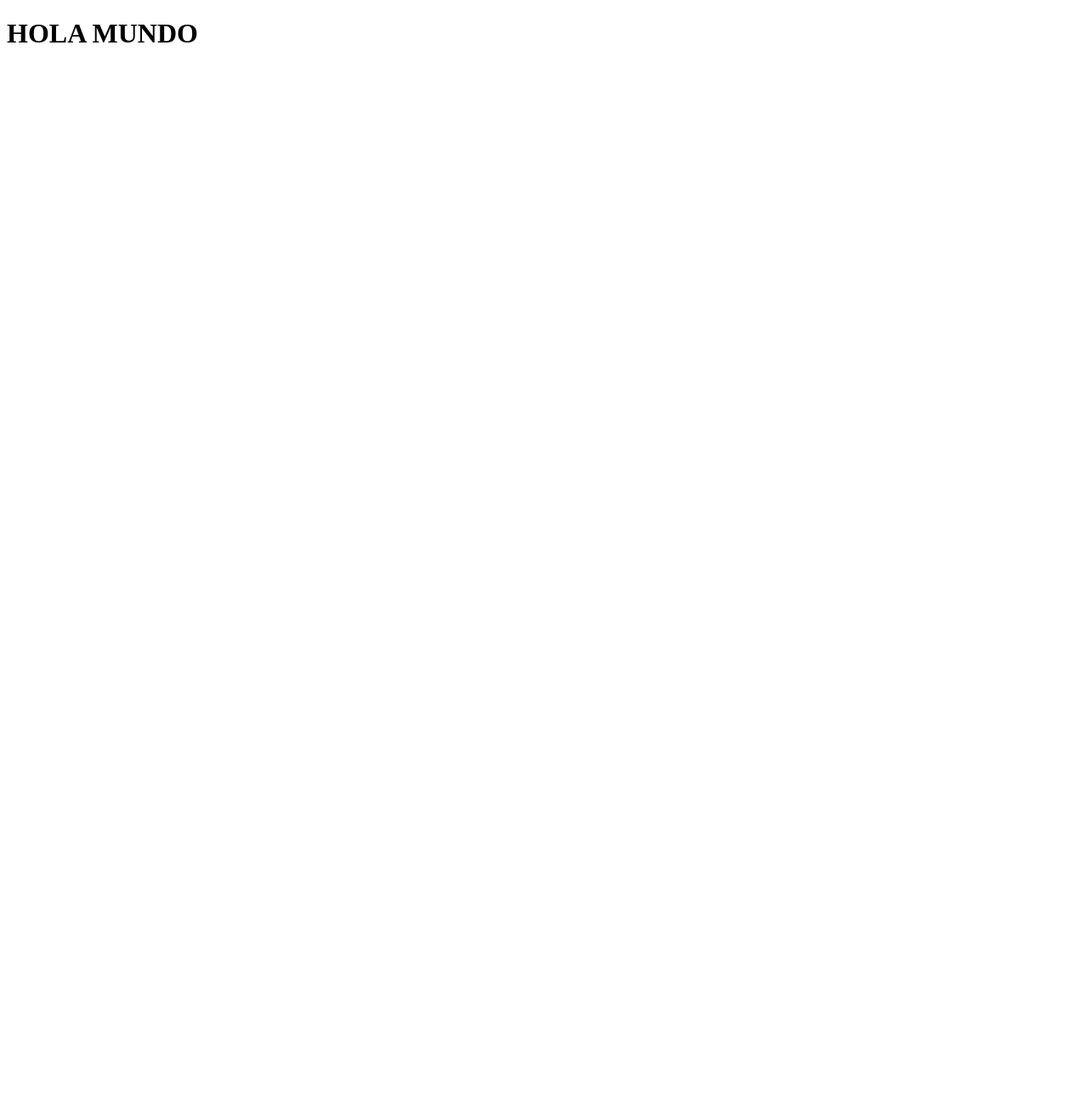
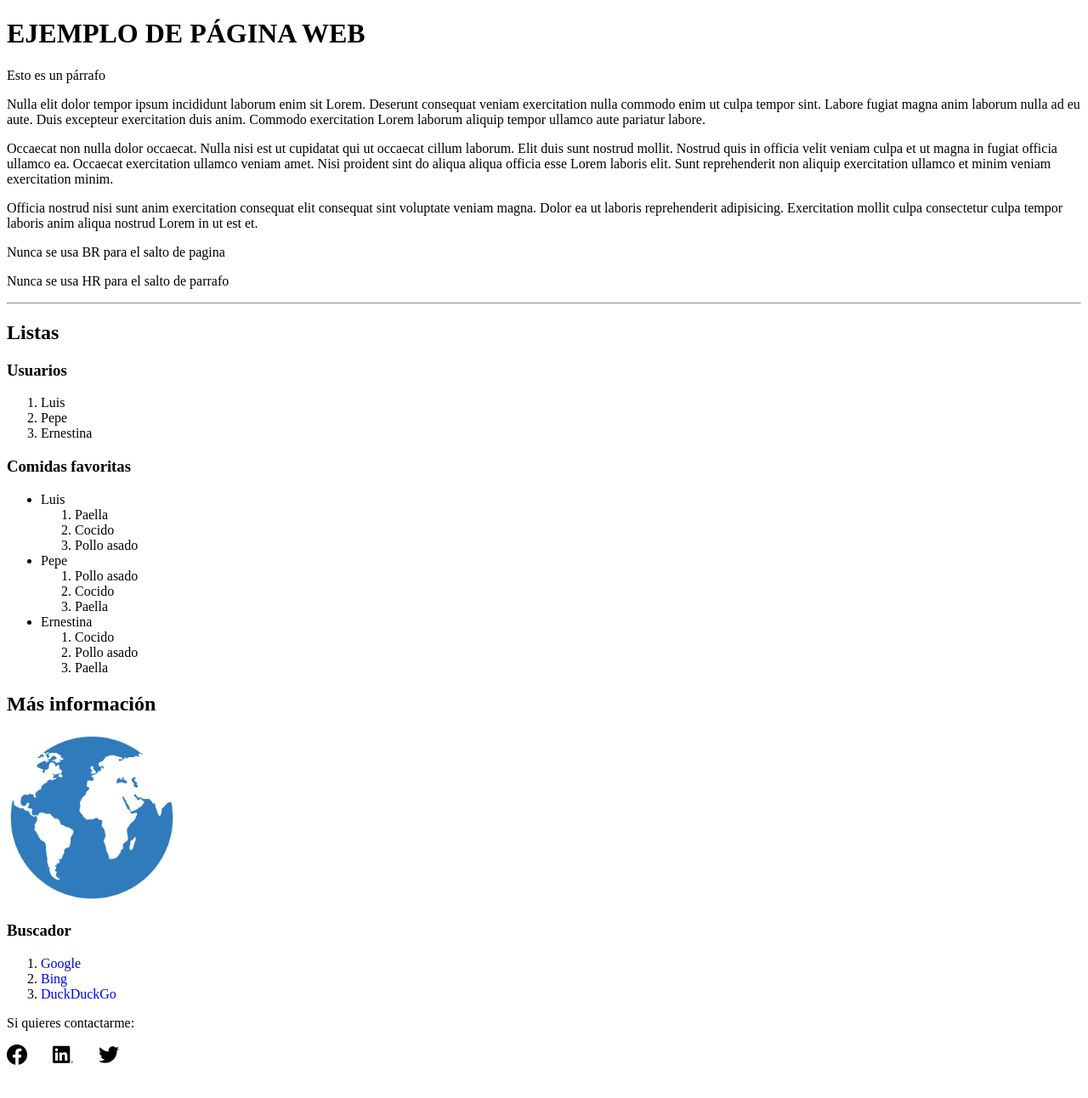
Before and after one commit to DaAlexis24/MD1_UD1, a website: page index.html in a window 1280 px wide. Shown: the whole page at 85% size. Before the commit the page ends 800 px from the top, so only its background shows below. Drawn offline with Linux system fonts and the light colour scheme.

Commit message:
Add index.html and assests folder

```diff
--- a/index.html
+++ b/index.html
@@ -3,10 +3,132 @@
   <head>
     <meta charset="UTF-8" />
     <meta name="viewport" content="width=device-width, initial-scale=1.0" />
+    <meta name="description" content="Ejemplo de página web" />
+    <link rel="shortcut icon" href="favicon-32x32.png" type="image/png" />
+    <style>
+      a {
+        text-decoration: none;
+      }
+    </style>
     <title>Web Sample</title>
   </head>
   <body>
-    <h1>HOLA MUNDO</h1>
+    <h1>EJEMPLO DE PÁGINA WEB</h1>
+    <p>Esto es un párrafo</p>
+    <p>
+      Nulla elit dolor tempor ipsum incididunt laborum enim sit Lorem. Deserunt
+      consequat veniam exercitation nulla commodo enim ut culpa tempor sint.
+      Labore fugiat magna anim laborum nulla ad eu aute. Duis excepteur
+      exercitation duis anim. Commodo exercitation Lorem laborum aliquip tempor
+      ullamco aute pariatur labore.
+    </p>
+    <p>
+      Occaecat non nulla dolor occaecat. Nulla nisi est ut cupidatat qui ut
+      occaecat cillum laborum. Elit duis sunt nostrud mollit. Nostrud quis in
+      officia velit veniam culpa et ut magna in fugiat officia ullamco ea.
+      Occaecat exercitation ullamco veniam amet. Nisi proident sint do aliqua
+      aliqua officia esse Lorem laboris elit. Sunt reprehenderit non aliquip
+      exercitation ullamco et minim veniam exercitation minim.
+    </p>
+    <p>
+      Officia nostrud nisi sunt anim exercitation consequat elit consequat sint
+      voluptate veniam magna. Dolor ea ut laboris reprehenderit adipisicing.
+      Exercitation mollit culpa consectetur culpa tempor laboris anim aliqua
+      nostrud Lorem in ut est et.
+    </p>
+    <p>Nunca se usa BR para el salto de pagina</p>
+    <p>Nunca se usa HR para el salto de parrafo</p>
+    <hr />
+    <h2>Listas</h2>
+    <h3>Usuarios</h3>
+    <ol>
+      <li>Luis</li>
+      <li>Pepe</li>
+      <li>Ernestina</li>
+    </ol>
+    <!-- - Agrega una lista desordenada con 3 elementos
+   cada uno con una lista anidada con 3 elementos -->
+    <h3>Comidas favoritas</h3>
+    <ul>
+      <li>
+        Luis
+        <ol>
+          <li>Paella</li>
+          <li>Cocido</li>
+          <li>Pollo asado</li>
+        </ol>
+      </li>
+      <li>
+        Pepe
+        <ol>
+          <li>Pollo asado</li>
+          <li>Cocido</li>
+          <li>Paella</li>
+        </ol>
+      </li>
+      <li>
+        Ernestina
+        <ol>
+          <li>Cocido</li>
+          <li>Pollo asado</li>
+          <li>Paella</li>
+        </ol>
+      </li>
+    </ul>
+    <h2>Más información</h2>
+    <img
+      width="200"
+      height="200"
+      src="assets/world.logo.png"
+      alt="Imagen básica del mundo"
+    />
+    <h3>Buscador</h3>
+    <ol>
+      <li><a href="https://google.com" target="_blank">Google</a></li>
+      <li><a href="https://bing.com">Bing</a></li>
+      <li><a href="https://duckduckgo.com">DuckDuckGo</a></li>
+    </ol>
+    <p>Si quieres contactarme:</p>
+    <!-- SVG ES UNA VARIACIÓN DE LENGUAJE DE MARCADO -->
+    <p>
+      <a href="https://facebook.com" title="Facebook" target="_blank">
+        <svg width="50" height="50">
+          <g>
+            <path
+              d="M24,12.073c0,5.989-4.394,10.954-10.13,11.855v-8.363h2.789l0.531-3.46H13.87V9.86c0-0.947,0.464-1.869,1.95-1.869h1.509   V5.045c0,0-1.37-0.234-2.679-0.234c-2.734,0-4.52,1.657-4.52,4.656v2.637H7.091v3.46h3.039v8.363C4.395,23.025,0,18.061,0,12.073   c0-6.627,5.373-12,12-12S24,5.445,24,12.073z"
+            />
+          </g>
+        </svg>
+      </a>
+      <a href="https://linkedin.com" title="LinkedIn" target="_blank">
+        <svg width="50" height="50">
+          <g>
+            <path
+              id="Path_2525"
+              d="M23.002,21.584h0.227l-0.435-0.658l0,0c0.266,0,0.407-0.169,0.409-0.376c0-0.008,0-0.017-0.001-0.025   c0-0.282-0.17-0.417-0.519-0.417h-0.564v1.476h0.212v-0.643h0.261L23.002,21.584z M22.577,20.774h-0.246v-0.499h0.312   c0.161,0,0.345,0.026,0.345,0.237c0,0.242-0.186,0.262-0.412,0.262"
+            />
+            <path
+              id="Path_2520"
+              d="M17.291,19.073h-3.007v-4.709c0-1.123-0.02-2.568-1.564-2.568c-1.566,0-1.806,1.223-1.806,2.487v4.79H7.908   V9.389h2.887v1.323h0.04c0.589-1.006,1.683-1.607,2.848-1.564c3.048,0,3.609,2.005,3.609,4.612L17.291,19.073z M4.515,8.065   c-0.964,0-1.745-0.781-1.745-1.745c0-0.964,0.781-1.745,1.745-1.745c0.964,0,1.745,0.781,1.745,1.745   C6.26,7.284,5.479,8.065,4.515,8.065L4.515,8.065 M6.018,19.073h-3.01V9.389h3.01V19.073z M18.79,1.783H1.497   C0.68,1.774,0.01,2.429,0,3.246V20.61c0.01,0.818,0.68,1.473,1.497,1.464H18.79c0.819,0.01,1.492-0.645,1.503-1.464V3.245   c-0.012-0.819-0.685-1.474-1.503-1.463"
+            />
+            <path
+              id="Path_2526"
+              d="M22.603,19.451c-0.764,0.007-1.378,0.633-1.37,1.397c0.007,0.764,0.633,1.378,1.397,1.37   c0.764-0.007,1.378-0.633,1.37-1.397c-0.007-0.754-0.617-1.363-1.37-1.37H22.603 M22.635,22.059   c-0.67,0.011-1.254-0.522-1.265-1.192c-0.011-0.67,0.523-1.222,1.193-1.233c0.67-0.011,1.222,0.523,1.233,1.193   c0,0.007,0,0.013,0,0.02C23.81,21.502,23.29,22.045,22.635,22.059h-0.031"
+            />
+          </g>
+        </svg>
+      </a>
+      <a href="https://twitter.com" title="Twitter" target="_blank">
+        <svg width="50" height="50">
+          <g>
+            <path
+              id="Logo_00000038394049246713568260000012923108920998390947_"
+              d="M21.543,7.104c0.014,0.211,0.014,0.423,0.014,0.636  c0,6.507-4.954,14.01-14.01,14.01v-0.004C4.872,21.75,2.252,20.984,0,19.539c0.389,0.047,0.78,0.07,1.172,0.071  c2.218,0.002,4.372-0.742,6.115-2.112c-2.107-0.04-3.955-1.414-4.6-3.42c0.738,0.142,1.498,0.113,2.223-0.084  c-2.298-0.464-3.95-2.483-3.95-4.827c0-0.021,0-0.042,0-0.062c0.685,0.382,1.451,0.593,2.235,0.616  C1.031,8.276,0.363,5.398,1.67,3.148c2.5,3.076,6.189,4.946,10.148,5.145c-0.397-1.71,0.146-3.502,1.424-4.705  c1.983-1.865,5.102-1.769,6.967,0.214c1.103-0.217,2.16-0.622,3.127-1.195c-0.368,1.14-1.137,2.108-2.165,2.724  C22.148,5.214,23.101,4.953,24,4.555C23.339,5.544,22.507,6.407,21.543,7.104z"
+            />
+          </g>
+        </svg>
+      </a>
+    </p>
   </body>
 </html>
 
```
Also changed, not shown: assets/facebook.svg (added), assets/linkedin.svg (added), assets/twitter.svg (added), assets/world.logo.png (added).
